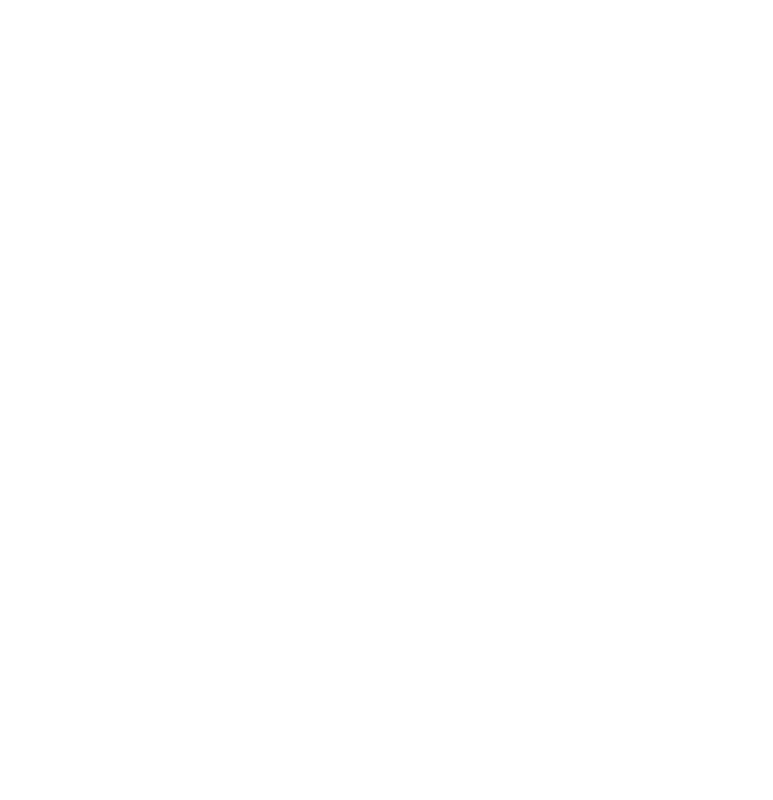
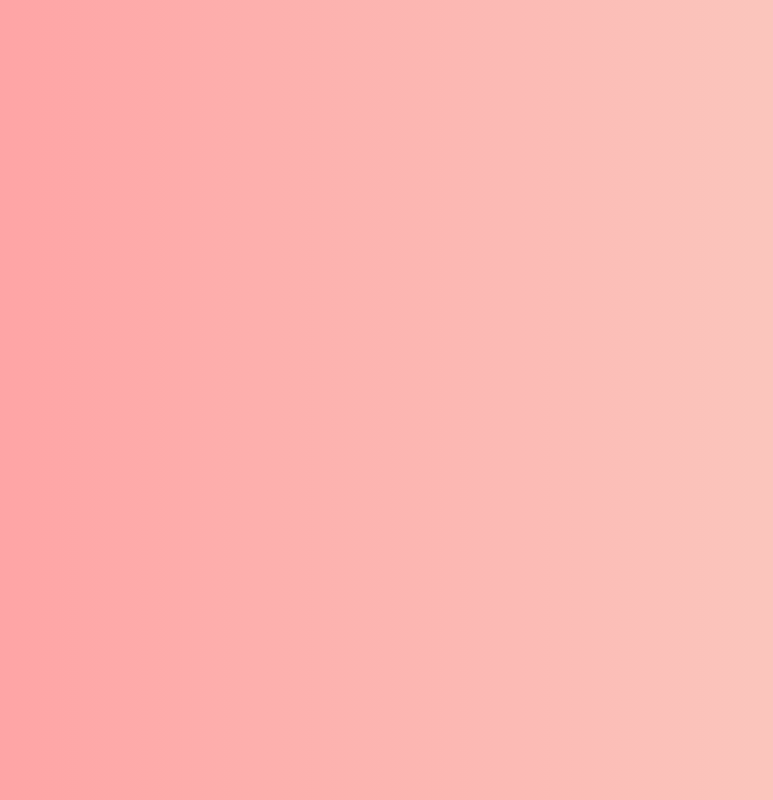
Before and after one commit to willwull/gradient-picker, a React (Create React App) app: page / in a window 1280 px wide. Shown: the whole page, without its empty margins (253-1026 px from the left). Built offline with nearby package versions, Linux system fonts and the light colour scheme.

Commit message:
🚧 Add basic stuff in App

```diff
--- a/src/components/App.js
+++ b/src/components/App.js
@@ -1,9 +1,28 @@
 import React from "react";
+import "../stylesheets/App.css";
 
 class App extends React.Component {
+  constructor(props) {
+    super(props);
+
+    this.state = {
+      angle: 90,
+      gradient: {
+        from: "#FF9A9E",
+        to: "#FAD0C4",
+      },
+    }
+  }
+
   render() {
+    const angle = this.state.angle;
+    const from = this.state.gradient.from;
+    const to = this.state.gradient.to;
+    const containerStyle = {
+      background: `linear-gradient(${angle}deg, ${from}, ${to})`,
+    }
     return (
-      <div className="App">
+      <div id="app-container" style={containerStyle}>
 
       </div>
     );
--- /dev/null
+++ b/src/stylesheets/App.scss
@@ -0,0 +1,4 @@
+#app-container {
+  height: 100%;
+  width: 100%;
+}
--- a/src/stylesheets/index.scss
+++ b/src/stylesheets/index.scss
@@ -1,5 +1,12 @@
-body {
+html, body {
+  height: 100%;
+  width: 100%;
   margin: 0;
   padding: 0;
   font-family: sans-serif;
 }
+
+#root {
+  height: 100%;
+  width: 100%;
+}
```
